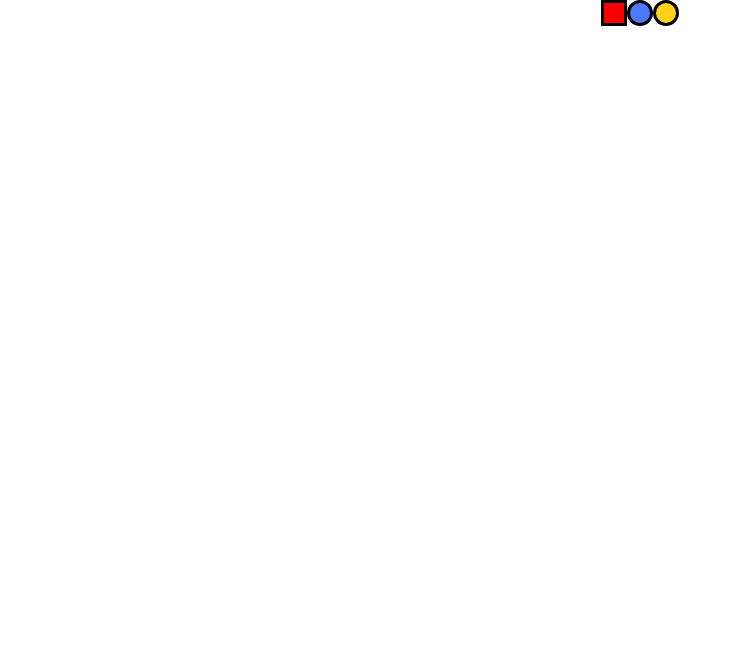
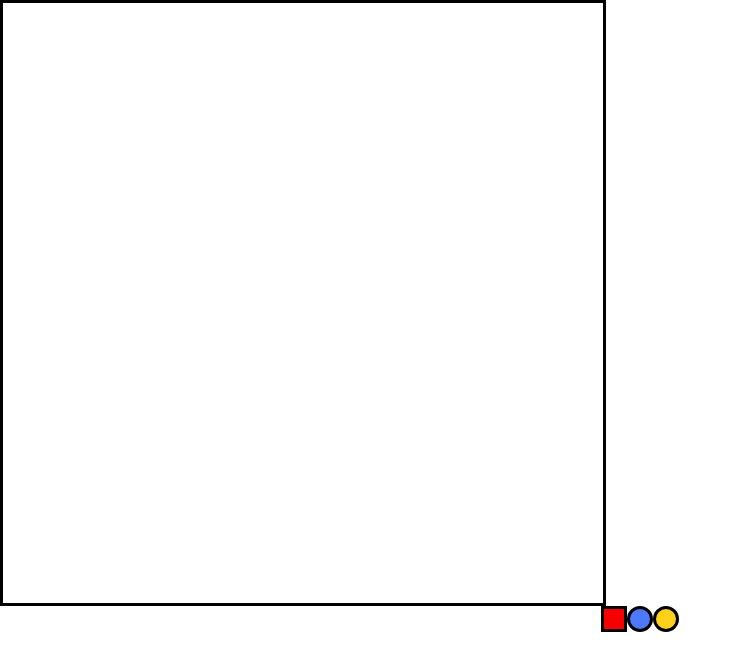
Before and after one commit to jaeyeong04/world-hardest-game-clone, a React (Create React App) app: page / in a window 1280 px wide. Shown: the top 670 px of the page, without its empty margins (0-742 px from the left). Built offline with nearby package versions, Linux system fonts and the light colour scheme.

Commit message:
feat: [Board.tsx] UI completed

```diff
--- a/src/App.tsx
+++ b/src/App.tsx
@@ -1,10 +1,12 @@
 import "./App.css";
+import { Board } from "./components/atoms/Board";
 import { Unit } from "./components/atoms/Unit";
 import { UnitVariant } from "./constants/enum";
 
 function App() {
   return (
     <div className="App">
+      <Board />
       <Unit variant={UnitVariant.PLAYER} />
       <Unit variant={UnitVariant.ENEMY} />
       <Unit variant={UnitVariant.COIN} />
--- /dev/null
+++ b/src/components/atoms/Board.tsx
@@ -0,0 +1,11 @@
+import styled from "styled-components";
+
+const BoardContainer = styled.div`
+  width: 600px;
+  height: 600px;
+  border: 3px solid black;
+`;
+
+export const Board = () => {
+  return <BoardContainer></BoardContainer>;
+};
```
